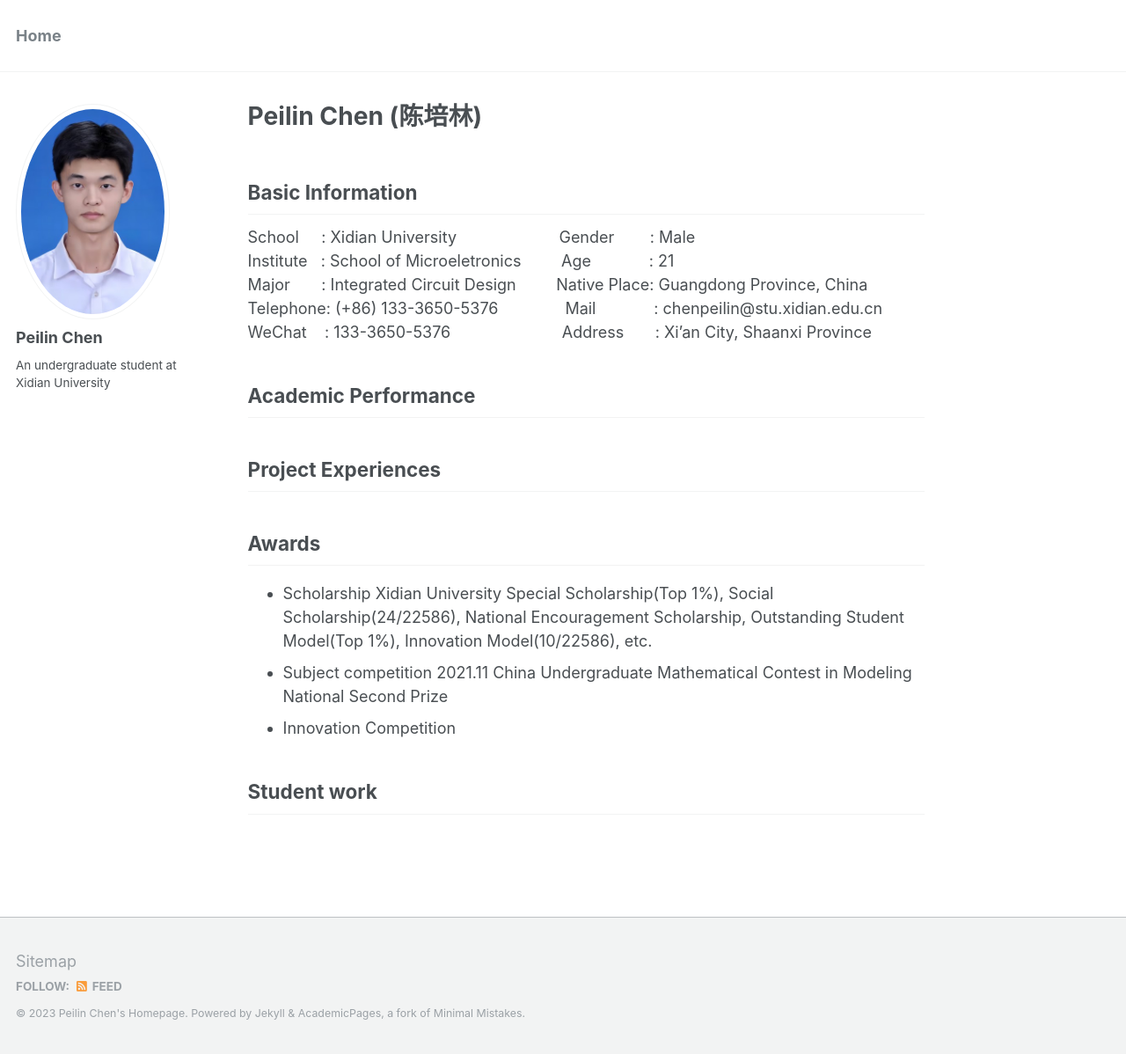
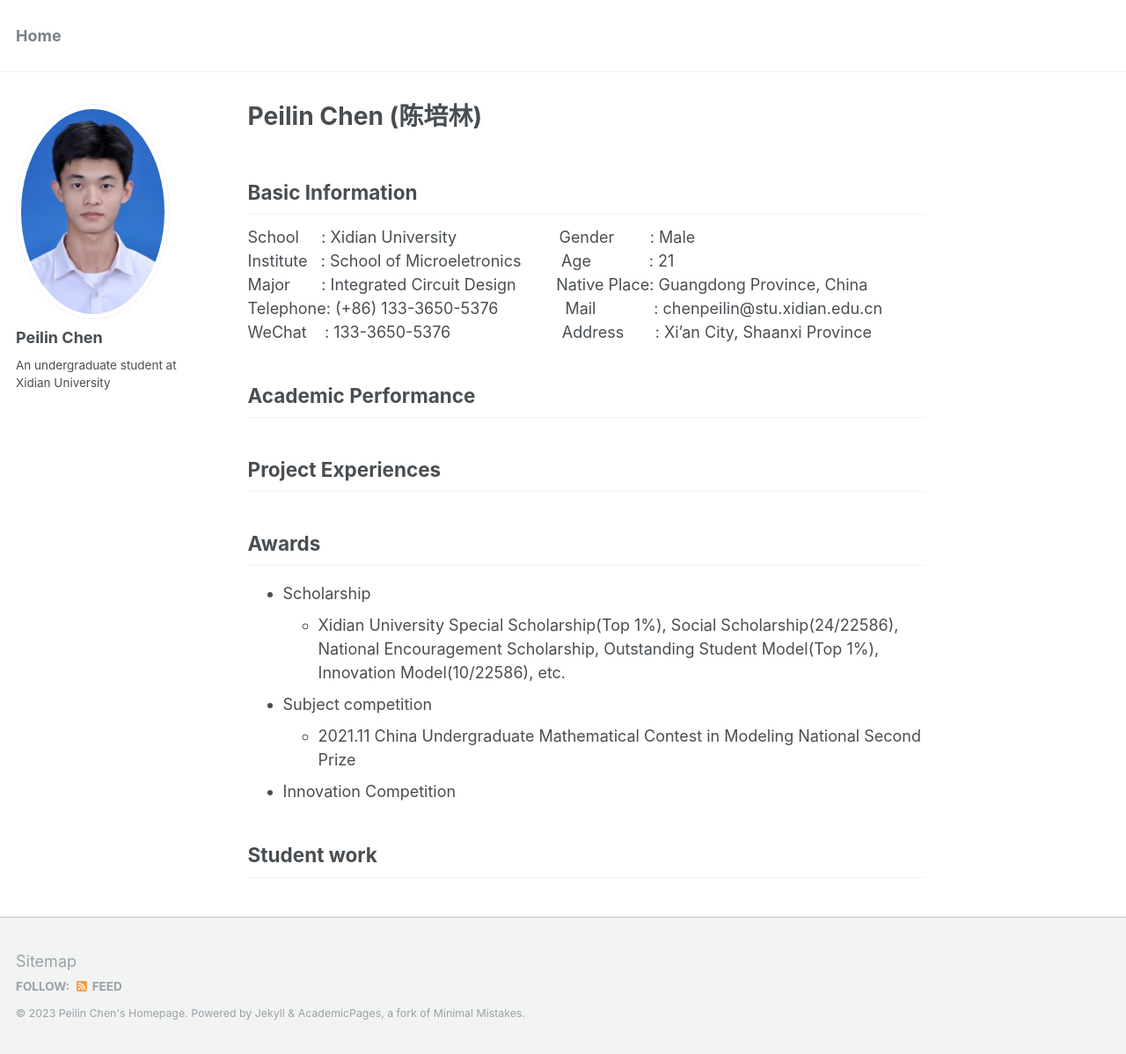
Before and after one commit to peilin-chen/peilin-chen.github.io, a Jekyll site: the page built from _pages/about.md, in a window 1280 px wide and 1198 px high. Shown: the whole window at 88% size. Built offline with Jekyll 4.4.1, drawn with Linux system fonts in a browser that asks for light colours.

Commit message:
Update about.md

```diff
--- a/_pages/about.md
+++ b/_pages/about.md
@@ -24,9 +24,9 @@ WeChat&nbsp;&nbsp;&nbsp;&nbsp;:&nbsp;133-3650-5376&nbsp;&nbsp;&nbsp;&nbsp;&nbsp;
 
 ## Awards
 * Scholarship
-  Xidian University Special Scholarship(Top 1%), Social Scholarship(24/22586), National Encouragement Scholarship, Outstanding Student Model(Top 1%), Innovation Model(10/22586), etc.
+  - <font size=4>Xidian University Special Scholarship(Top 1%), Social Scholarship(24/22586), National Encouragement Scholarship, Outstanding Student Model(Top 1%), Innovation Model(10/22586), etc.</font>
 * Subject competition
-  2021.11   China Undergraduate Mathematical Contest in Modeling   National   Second Prize
+  - 2021.11   China Undergraduate Mathematical Contest in Modeling   National   Second Prize
 * Innovation Competition
 
 ## Student work
```
